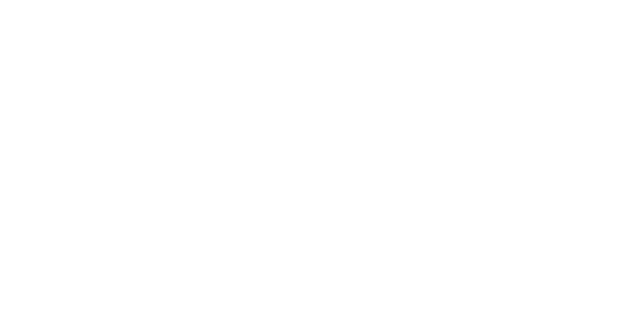
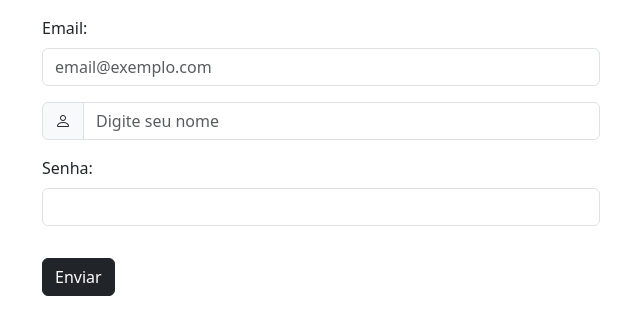
Before and after one commit to StefanyLino/Bootstrap_Intro, a plain HTML site: page ex4_formulario-sub-css/ex4.html in a window 1280 px wide. Shown: the whole page, without its empty margins (40-680 px from the left). Drawn offline with nearby package versions, Linux system fonts and the light colour scheme.

Commit message:
Exercício 4

```diff
--- a/ex4_formulario-sub-css/ex4.html
+++ b/ex4_formulario-sub-css/ex4.html
@@ -16,9 +16,35 @@
 </head>
 <body>
 
+    <div class="container mt-3">
+        <form class="custom-form">
 
-    <!-- 1ª Digitação (Aqui) -->
+            <div class="col-sm-6 mb-3">
+                <label for="email" class="form-label">
+                    Email:
+                </label>
+                <input type="text" class="form-control custom-input" placeholder="email@exemplo.com" id="email">
 
+
+            <div class="input-group mt-3">
+                <span class="input-group-text custom-icon">
+                    <i class="bi bi-person"></i>
+                </span>
+                <input type="text" class="form-control custom-input" placeholder="Digite seu nome">
+            </div>
+
+            <label for="senha" class="form-label mt-3">
+                Senha:
+            </label>
+            <input type="password" class="form-control custom-input">
+
+            </div>
+
+            <button type="submit" class="btn btn-dark custom-button mt-3">Enviar</button>
+
+        </form>
+
+    </div>
 
     <script src="https://cdn.jsdelivr.net/npm/bootstrap@5.3.0/dist/js/bootstrap.bundle.min.js"></script>
 </body>
```
